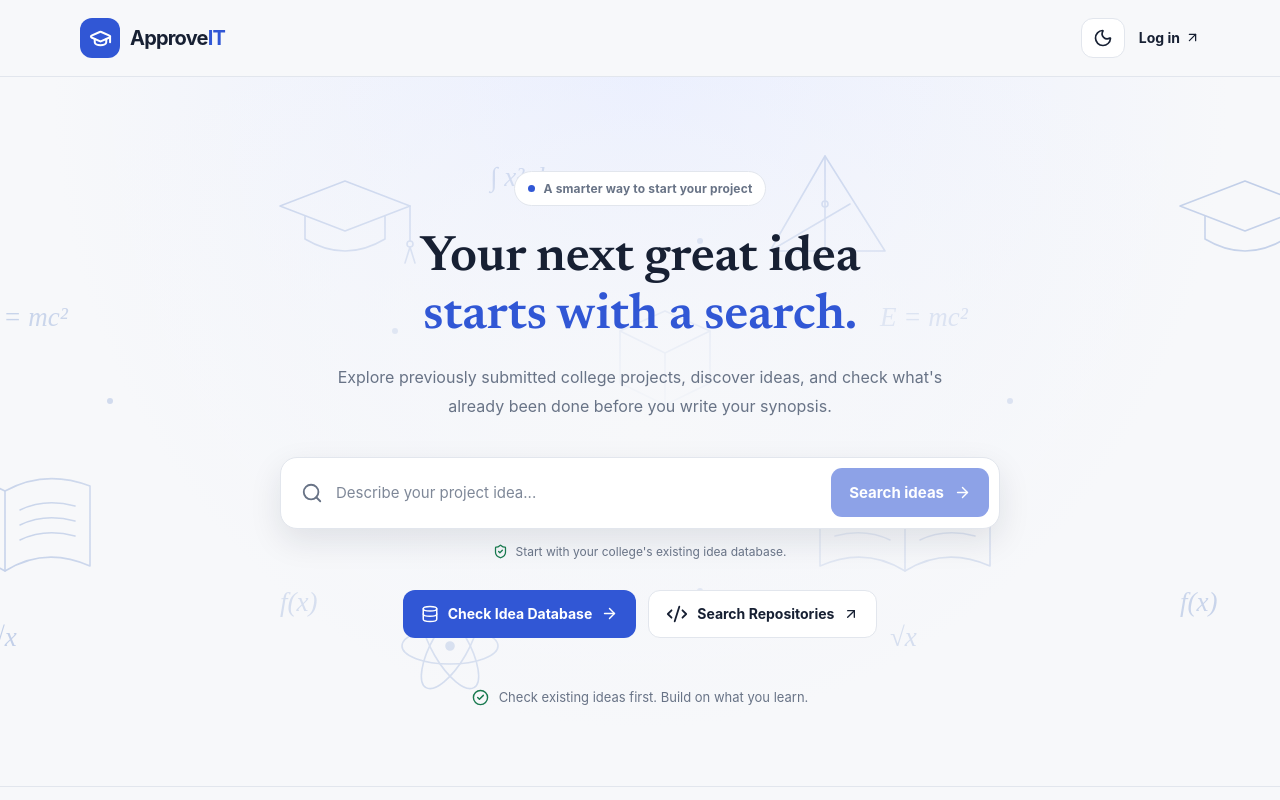
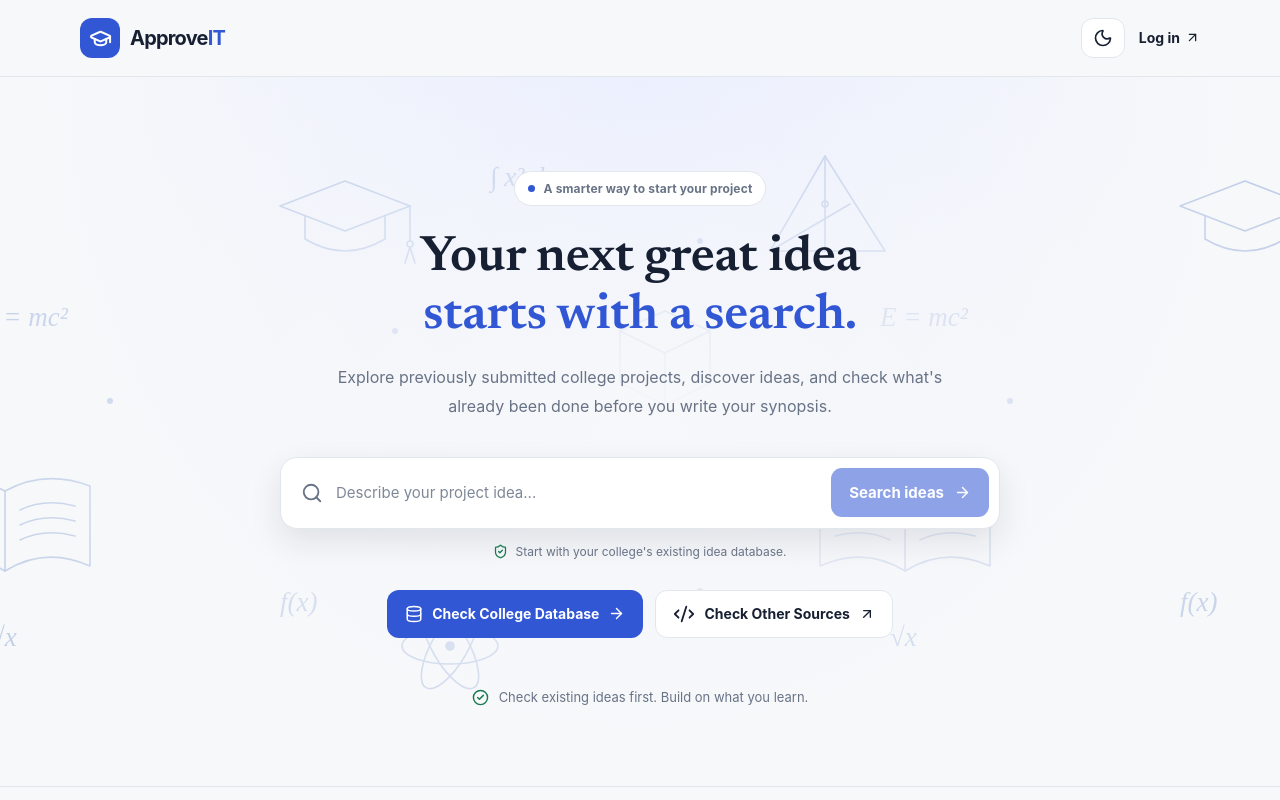
Before and after one commit to atha-01/Approve-It, a React (Vite) app in the folder client/: page / in a window 1280 px wide. Shown: the top 800 px of the page. Built offline with nearby package versions, Linux system fonts and the light colour scheme.

Commit message:
refactor: update button labels for clarity in Home component

```diff
--- a/client/src/pages/home.jsx
+++ b/client/src/pages/home.jsx
@@ -96,14 +96,14 @@ export default function Home() {
             <div className="hero-actions">
               <Link to="/database" className="button button-primary">
                 <Database size={18} aria-hidden="true" />
-                Check Idea Database
+                Check College Database
                 <ArrowRight size={17} aria-hidden="true" />
               </Link>
 
               <Link to="/repositories" className="button button-secondary">
 
                 <Code2 size={22} aria-hidden="true" />
-                Search Repositories
+                Check Other Sources
                 <ArrowUpRight size={16} aria-hidden="true" />
               </Link>
             </div>
```
